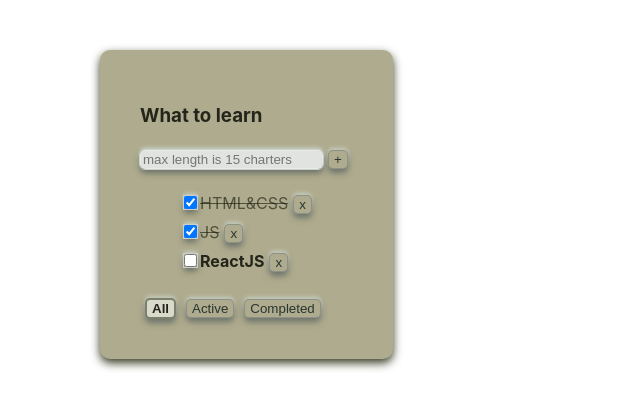
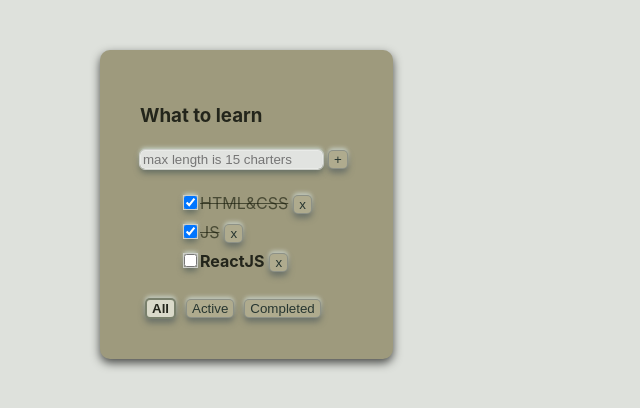
Before and after one commit to kdrenata/todolist, a React (Vite) app: page / in a window 1280 px wide. Shown: the top 408 px of the page, without its empty margins (0-640 px from the left). Built offline with nearby package versions, Linux system fonts and the light colour scheme.

Commit message:
css fixed

```diff
--- a/src/App.css
+++ b/src/App.css
@@ -9,15 +9,6 @@
   margin-left: 5px;
 }
 
-#root {
-  height: 100%;
-  margin: 50px 100px;
-  /*border: 1px solid #585a45;*/
-  background-color: #afab8e;
-  box-shadow: 0 4px 10px 0 #353a21;
-  border-radius: 10px;
-  padding: 5px;
-}
 button {
   background-color: #afab8e;
   border: 1px solid rgba(136, 142, 133, 0.85);
--- a/src/index.css
+++ b/src/index.css
@@ -1,9 +1,16 @@
 :root {
   font-family: Inter, system-ui, Avenir, Helvetica, Arial, sans-serif;
   font-synthesis: none;
-  text-rendering: optimizeLegibility;
-  -webkit-font-smoothing: antialiased;
-  -moz-osx-font-smoothing: grayscale;
+  background-color: #dee1dc;
+}
+#root {
+  height: 100%;
+  margin: 50px 100px;
+  /*border: 1px solid #585a45;*/
+  background-color: #9e9a7d;
+  box-shadow: 0 4px 10px 0 #4a4c49;
+  border-radius: 10px;
+  padding: 5px;
 }
 
 body {
```
